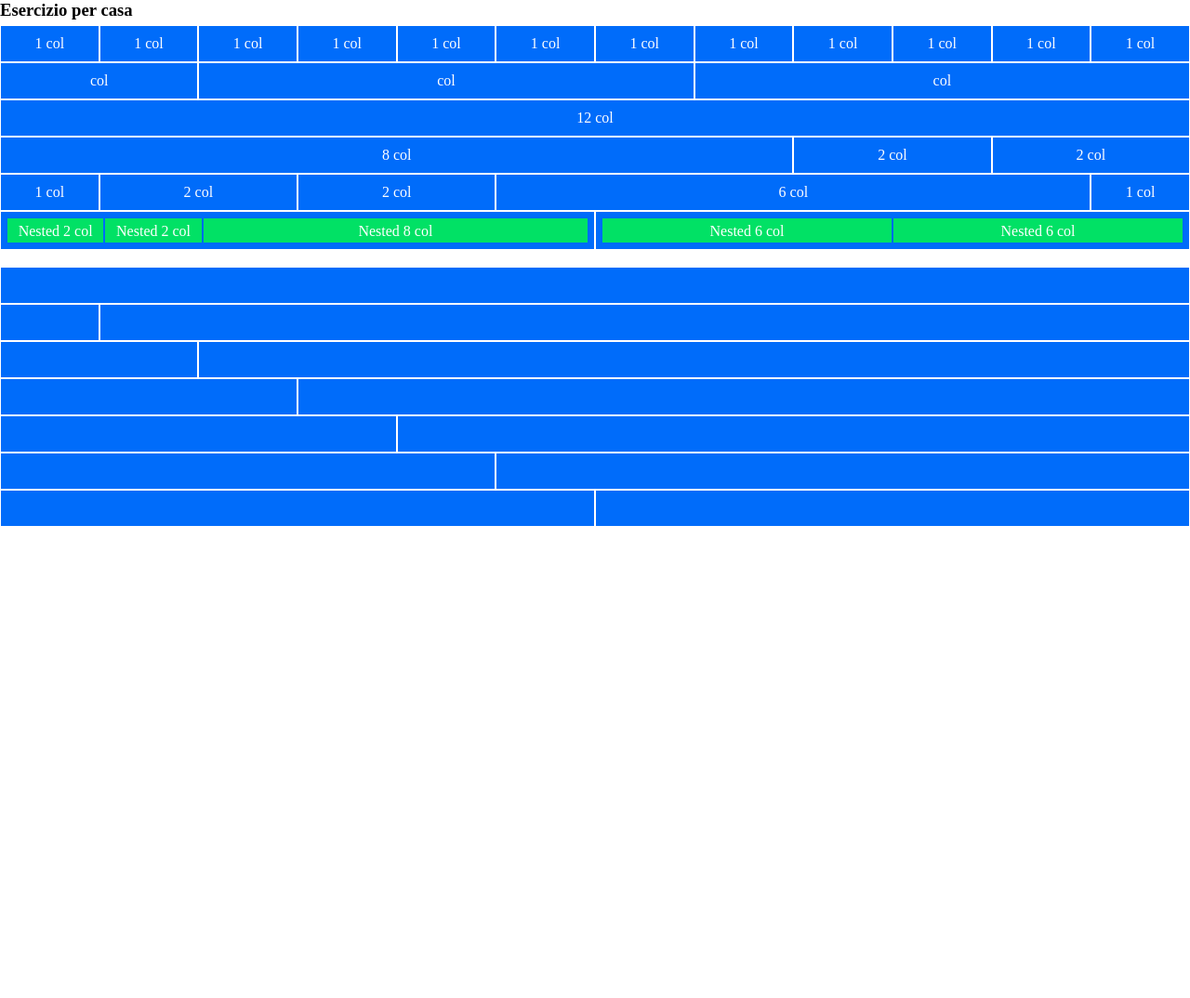
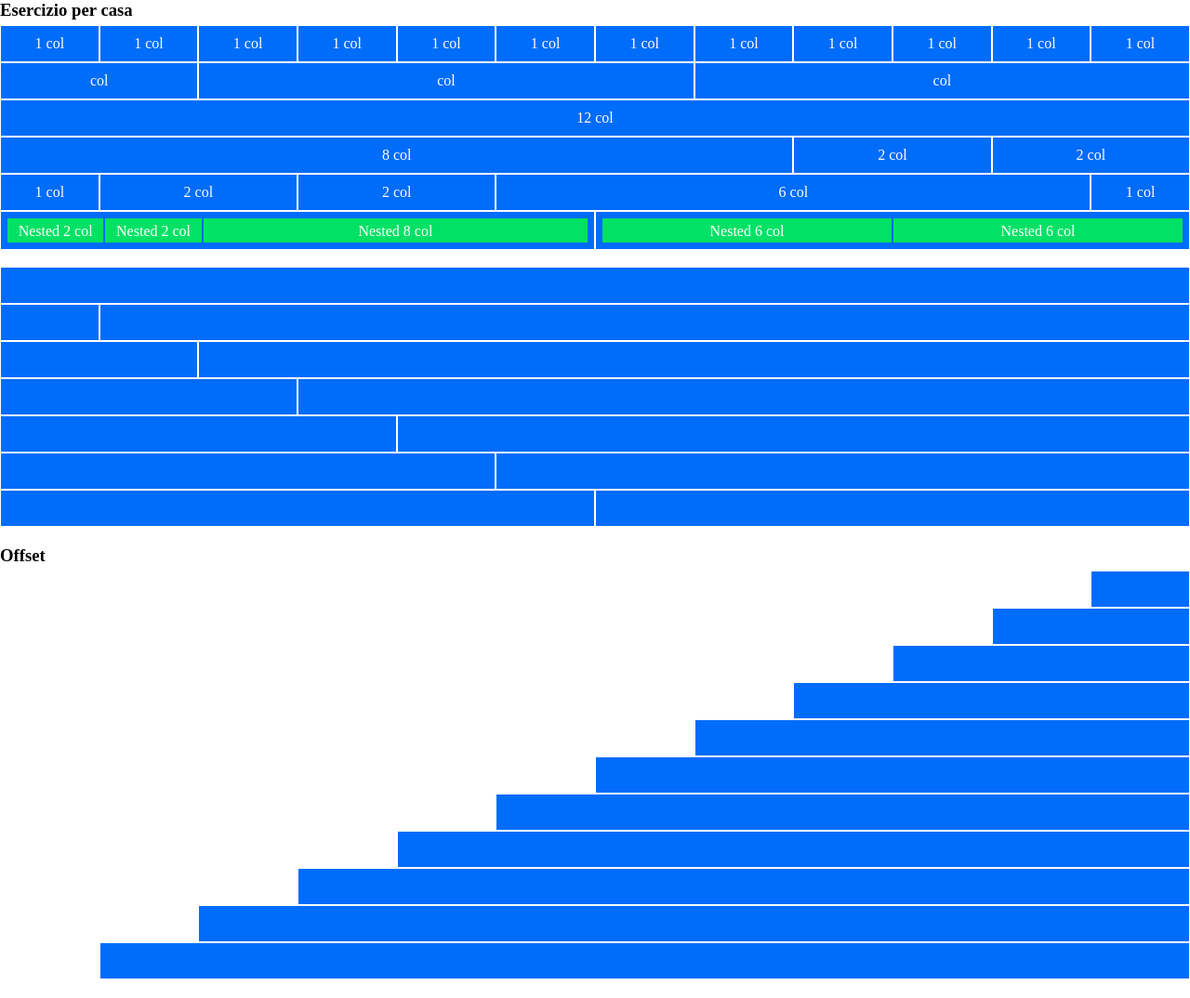
Before and after one commit to touros91/html-css-12bool, a plain HTML site: page index.html in a window 1280 px wide. Shown: the whole page at 93% size. Before the commit the page ends 800 px from the top, so only its background shows below. Drawn offline with Linux system fonts and the light colour scheme.

Commit message:
Aggiunta sezione Offset

```diff
--- a/css/12BoolFlex.css
+++ b/css/12BoolFlex.css
@@ -7,6 +7,11 @@
 
 [class*="col-"] {
     border: 1px solid white;
+}
+
+.offset {
+    flex-grow: 1;
+    background-color: white;
 }
 
 /* colonne  */
--- a/index.html
+++ b/index.html
@@ -10,6 +10,7 @@
     <link rel="stylesheet" href="css/style.css">
 </head>
 <body>
+    <!-- prima sezione  -->
     <div class="container">
         <h3>Esercizio per casa</h3>
         <!-- prima riga  -->
@@ -68,34 +69,101 @@
             </div>
         </div>
     </div>
+    <!-- seconda sezione  -->
     <div class="container">
+        <!-- prima riga  -->
         <div class="row">
             <div class="col-xs-12 box"></div>
         </div>
+        <!-- seconda riga  -->
         <div class="row">
             <div class="col-xs-1 box"></div>
             <div class="col-xs-11 box"></div>
         </div>
+        <!-- terza riga  -->
         <div class="row">
             <div class="col-xs-2 box"></div>
             <div class="col-xs-10 box"></div>
         </div>
+        <!-- quarta riga  -->
         <div class="row">
             <div class="col-xs-3 box"></div>
             <div class="col-xs-9 box"></div>
         </div>
+        <!-- quinta riga  -->
         <div class="row">
             <div class="col-xs-4 box"></div>
             <div class="col-xs-8 box"></div>
         </div>
+        <!-- sesta riga  -->
         <div class="row">
             <div class="col-xs-5 box"></div>
             <div class="col-xs-7 box"></div>
         </div>
+        <!-- settima riga  -->
         <div class="row">
             <div class="col-xs-6 box"></div>
             <div class="col-xs-6 box"></div>
         </div>
     </div>
+    <!-- terza sezione Offset  -->
+    <div class="container">
+        <h3>Offset</h3>
+        <!-- prima riga  -->
+        <div class="row">
+            <div class="offset"></div>
+            <div class="col-xs-1"></div>
+        </div>
+        <!-- seconda riga  -->
+        <div class="row">
+            <div class="offset"></div>
+            <div class="col-xs-2"></div>
+        </div>
+        <!-- terza riga  -->
+        <div class="row">
+            <div class="offset"></div>
+            <div class="col-xs-3"></div>
+        </div>
+        <!-- quarta riga  -->
+        <div class="row">
+            <div class="offset"></div>
+            <div class="col-xs-4"></div>
+        </div>
+        <!-- quinta riga  -->
+        <div class="row">
+            <div class="offset"></div>
+            <div class="col-xs-5"></div>
+        </div>
+        <!-- sesta riga  -->
+        <div class="row">
+            <div class="offset"></div>
+            <div class="col-xs-6"></div>
+        </div>
+        <!-- settima riga  -->
+        <div class="row">
+            <div class="offset"></div>
+            <div class="col-xs-7"></div>
+        </div>
+        <!-- ottava riga  -->
+        <div class="row">
+            <div class="offset"></div>
+            <div class="col-xs-8"></div>
+        </div>
+        <!-- nona riga  -->
+        <div class="row">
+            <div class="offset"></div>
+            <div class="col-xs-9"></div>
+        </div>
+        <!-- decima riga  -->
+        <div class="row">
+            <div class="offset"></div>
+            <div class="col-xs-10"></div>
+        </div>
+        <!-- undicesima riga  -->
+        <div class="row">
+            <div class="offset"></div>
+            <div class="col-xs-11"></div>
+        </div>
+    </div>
 </body>
 </html>
```
